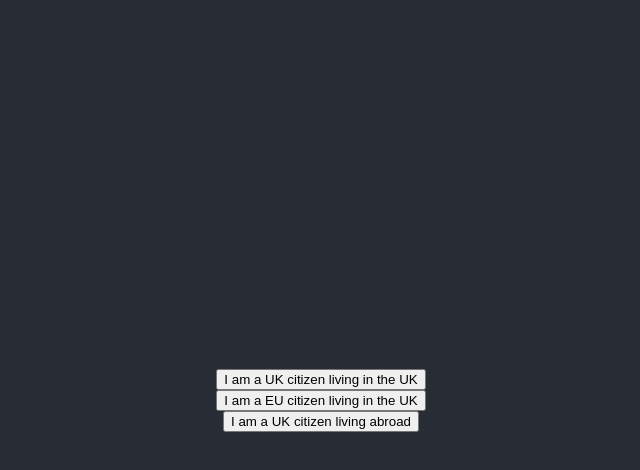
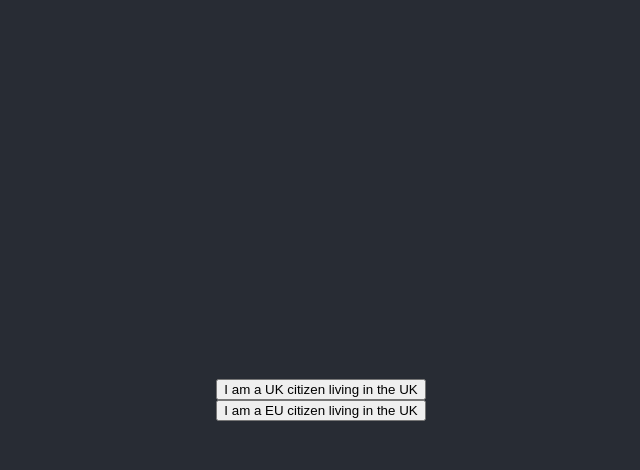
Before and after one commit to TechForUK/simple-vote-ui, a React (Create React App) app: page / in a window 1280 px wide. Both pictures are taken after a click on the button "Next". Shown: the top 470 px of the page, without its empty margins (319-959 px from the left). Built offline with nearby package versions, Linux system fonts and the light colour scheme.

Commit message:
Remove UK citizen abroad for now

```diff
--- a/src/RenderingController.js
+++ b/src/RenderingController.js
@@ -4,14 +4,12 @@ import Welcome from './formViews/Welcome';
 import TypeOfVoter from './formViews/TypeOfVoter';
 import GenericForm from './formViews/GenericForm';
 import EuForm from './formViews/EuForm';
-import UkCitizenAbroad from './formViews/UkCitizenAbroad';
 
 const views = {
   welcome: Welcome,
   typeOfVoter: TypeOfVoter,
   genericForm: GenericForm,
   euCitizenForm: EuForm,
-  ukCitizenAbroad: UkCitizenAbroad,
 };
 
 function RenderingController({
--- a/src/formViews/TypeOfVoter.js
+++ b/src/formViews/TypeOfVoter.js
@@ -27,18 +27,6 @@ function TypeOfVoter({ updateData, switchView }) {
       >
       I am a EU citizen living in the UK
       </button>
-      <button
-        className="SegmentationButton"
-        type="button"
-        name="userType"
-        value="uk_citizen_abroad"
-        onClick={(e) => {
-          updateData(e);
-          switchView('ukCitizenAbroad');
-        }}
-      >
-      I am a UK citizen living abroad
-      </button>
     </Fragment>
   );
 }
--- a/src/formViews/UkCitizenAbroad.js
+++ /dev/null
@@ -1,16 +0,0 @@
-import React from 'react';
-import './Form.css';
-
-function TypeOfVoter({ formData, updateData }) {
-  return (
-    <form>
-      <label htmlFor="firstName">
-        First Name:
-        <input id="firstName" name="firstName" type="text" value={formData.firstName} onChange={updateData} />
-      </label>
-      <input type="submit" value="Submit" />
-    </form>
-  );
-}
-
-export default TypeOfVoter;
```
